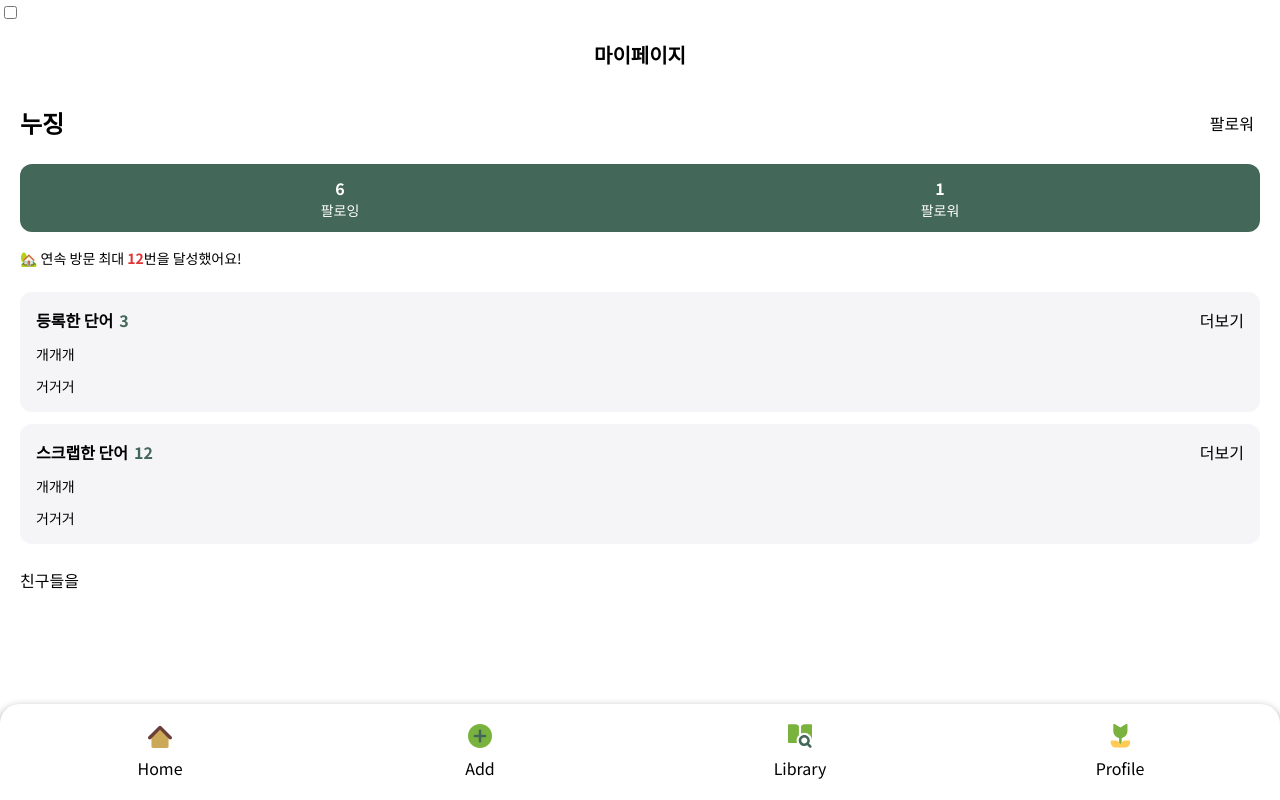
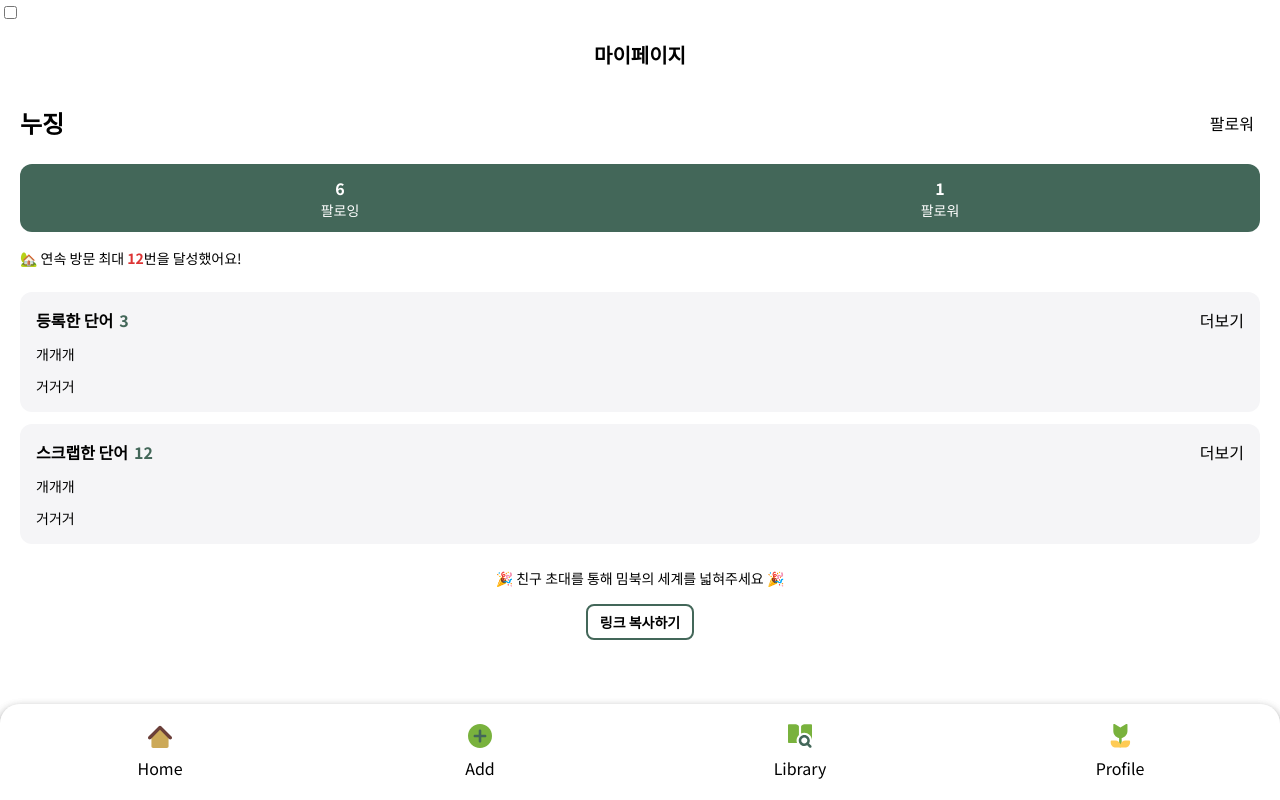
Before and after one commit to developyoun/memebook, a React (Create React App) app in the folder front/: page /profile in a window 1280 px wide. Built offline with nearby package versions, Linux system fonts and the light colour scheme.

Commit message:
[Fix] 49th 마이페이지 - 친구에게 링크 공유 추가

```diff
--- a/front/src/page/Profile.js
+++ b/front/src/page/Profile.js
@@ -2,9 +2,20 @@ import './../scss/profile.scss'
 import HomeFooter from "../components/HomeFooter";
 import Title from "../components/Title";
 import {Link} from "react-router-dom";
-import React from "react";
+import React, {useState} from "react";
 
 export default function Profile() {
+  const [copyState , setCopyState] = useState(false);
+
+  const inviteLink = () => {
+    window.navigator.clipboard.writeText('http://www.naver.com').then(() => {
+      alert('복사되었어요');
+      setCopyState(true);
+    }) .catch(() => {
+      alert('복사에 실패했어요, 다시 시도해주세요')
+    })
+  }
+
   return (
     <div className="wrap">
 
@@ -70,7 +81,10 @@ export default function Profile() {
         </div>
 
         <div className="invite_box">
-          친구들을
+          <p className="invite_txt">&#127881; 친구 초대를 통해 밈북의 세계를 넓혀주세요 &#127881;</p>
+          <button type="button" onClick={inviteLink} className="invite_btn">
+            {copyState === true ? '복사 완료 ! 친구에게 공유해주세요!' : '링크 복사하기'}
+          </button>
         </div>
       </div>
 
--- a/front/src/scss/profile.scss
+++ b/front/src/scss/profile.scss
@@ -77,5 +77,21 @@
 }
 
 .invite_box {
-  margin-top:24px
+  margin-top:24px;
+  .invite_txt {
+    font-size:14px;
+    text-align:center;
+  }
+  .invite_btn {
+    display:flex;
+    align-items:center;
+    justify-content:center;
+    margin:16px auto 0;
+    padding:6px 12px;
+    font-size:14px;
+    font-weight:bold;
+    border:2px solid var(--primary);
+    border-radius:8px;
+    background:#fff;
+  }
 }
```
